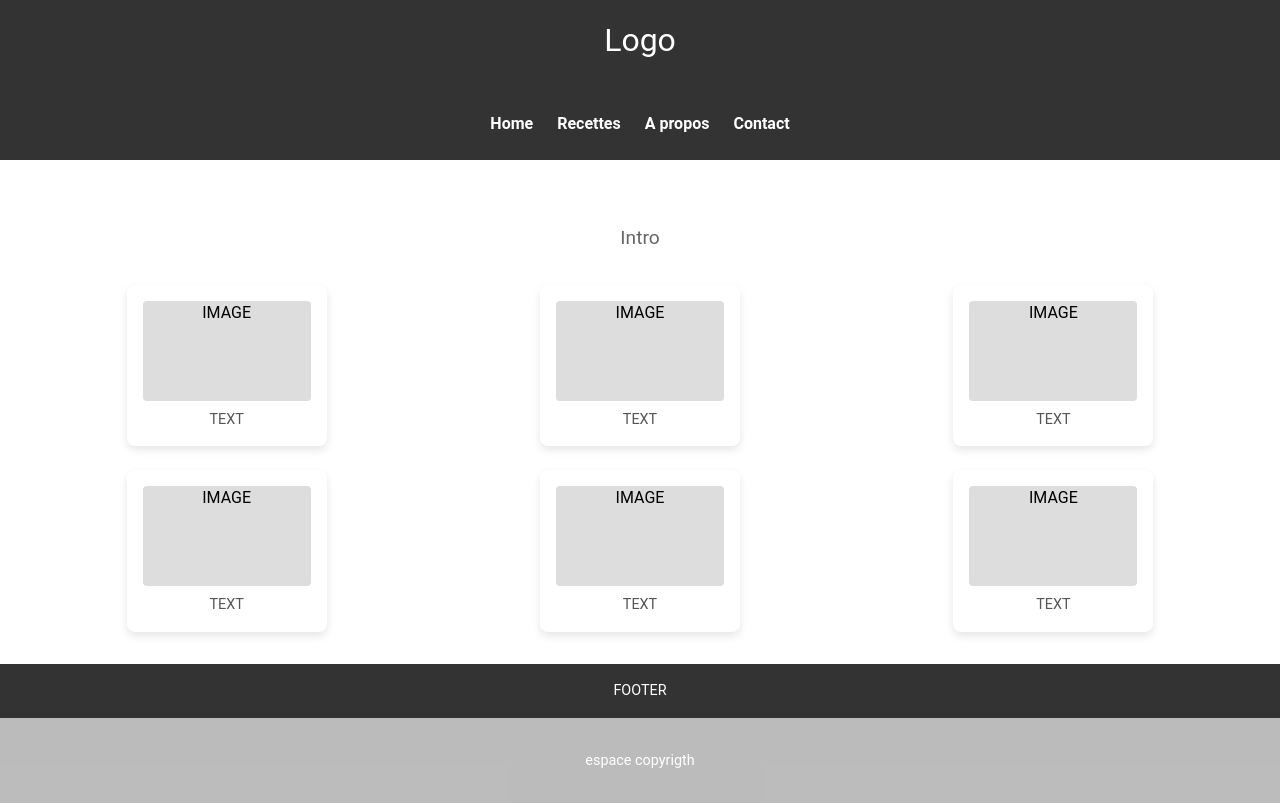
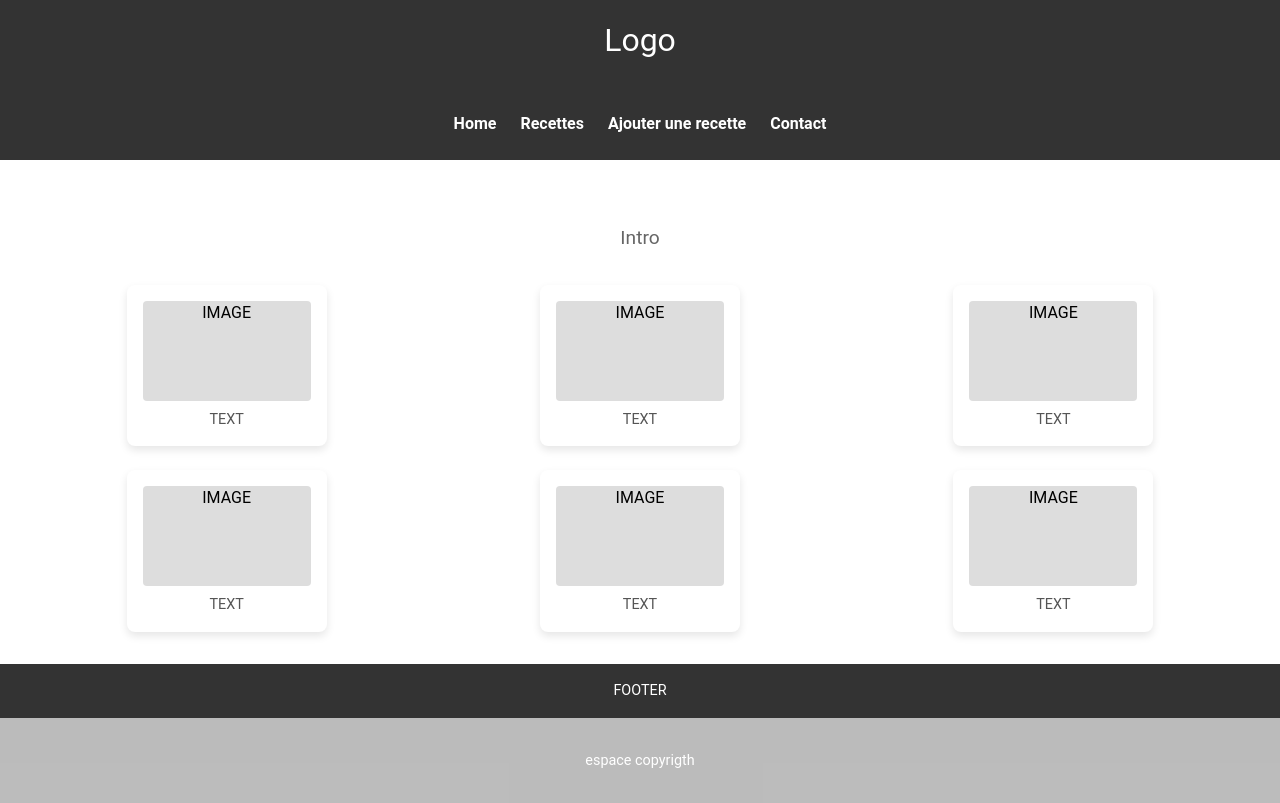
Before and after one commit to SylviePlayPlayeuse/PandaCook, a Vue app: page / in a window 1280 px wide. Built offline with nearby package versions, Linux system fonts and the light colour scheme.

Commit message:
add link to menu

```diff
--- a/src/components/HeaderComponent.vue
+++ b/src/components/HeaderComponent.vue
@@ -6,9 +6,9 @@
         <section class="menu">
             <nav>
                 <ul>
-                    <li><a href="">Home</a></li>
-                    <li><a href="">Recettes</a></li>
-                    <li><a href="">A propos</a></li>
+                    <li><a href="/">Home</a></li>
+                    <li><a href="/recipe">Recettes</a></li>
+                    <li><a href="/addRecipe">Ajouter une recette</a></li>
                     <li><a href="">Contact</a></li>
                 </ul>
             </nav>
```
